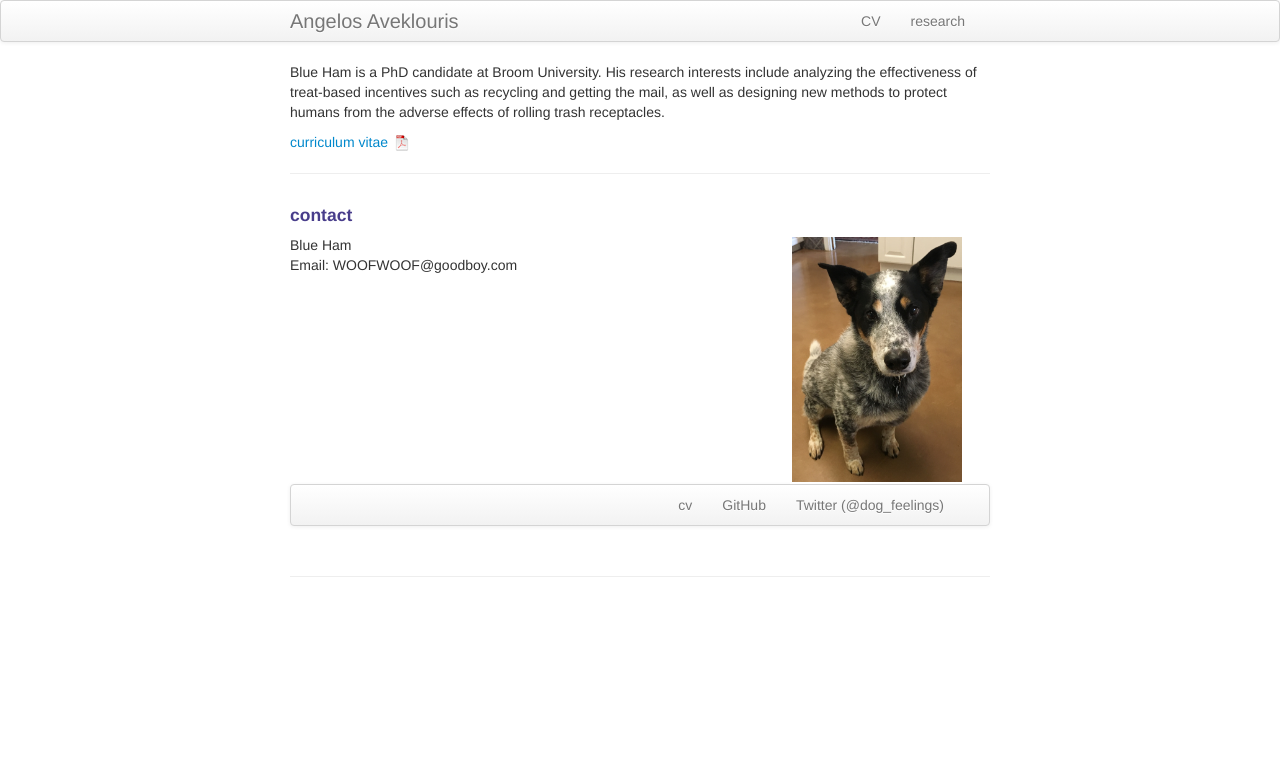
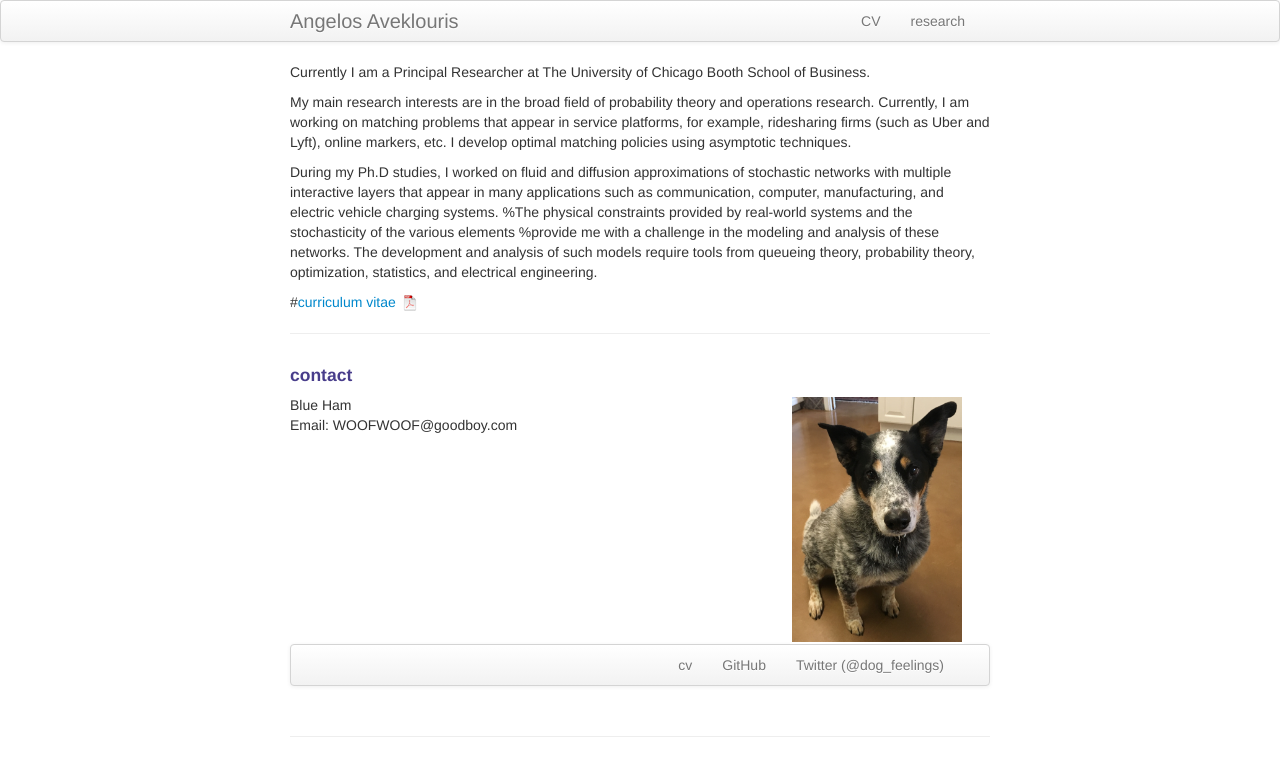
Before and after one commit to Angelos90/Angelos90.github.io, a Jekyll site: the page built from index.md, in a window 1280 px wide. Shown: the top 776 px of the page. Built offline with Jekyll 4.4.1, drawn with Linux system fonts in a browser that asks for light colours.

Commit message:
Update index.md

```diff
--- a/index.md
+++ b/index.md
@@ -1,13 +1,18 @@
 ---
 layout: frontpage
-title: Blue Ham
-description: Blue Ham is a PhD candidate at Broom University.
-keywords: Blue, Ham, treats, recycling, mail, being a good boy
+title: Angelos Aveklouris
+description: Angelos Aveklouris is a Principal Researcher at The University of Chicago Booth School of Business.
+keywords: Angelos, Aveklouris, mathematics, pilot, airplanes
 ---
 
-Blue Ham is a PhD candidate at Broom University. His research interests include analyzing the effectiveness of treat-based incentives such as recycling and getting the mail, as well as designing new methods to protect humans from the adverse effects of rolling trash receptacles.
+Currently I am  a Principal Researcher at The University of Chicago Booth School of Business.
 
-[curriculum vitae ![CV as pdf]({{ BASE_PATH }}/pages/icons16/pdf-icon.png)]({{ BASE_PATH }}/assets/CV.pdf)<br/>
+My main research interests are in the broad field of probability theory and operations research. Currently, I am working on matching problems that appear in service platforms, for example, ridesharing firms (such as Uber and Lyft), online markers, etc. I develop optimal matching policies using asymptotic techniques.
+
+During my Ph.D studies, I worked on fluid and diffusion approximations of stochastic networks with multiple interactive layers that appear in many applications such as communication, computer, manufacturing, and electric vehicle charging systems.
+%The physical constraints provided by real-world systems and the stochasticity of the various elements  %provide me with a challenge in the modeling and analysis of these networks. The development and analysis of such models require tools from queueing theory, probability theory, optimization, statistics, and electrical engineering.
+
+#[curriculum vitae ![CV as pdf]({{ BASE_PATH }}/pages/icons16/pdf-icon.png)]({{ BASE_PATH }}/assets/CV.pdf)<br/>
 
 
 ---
```
